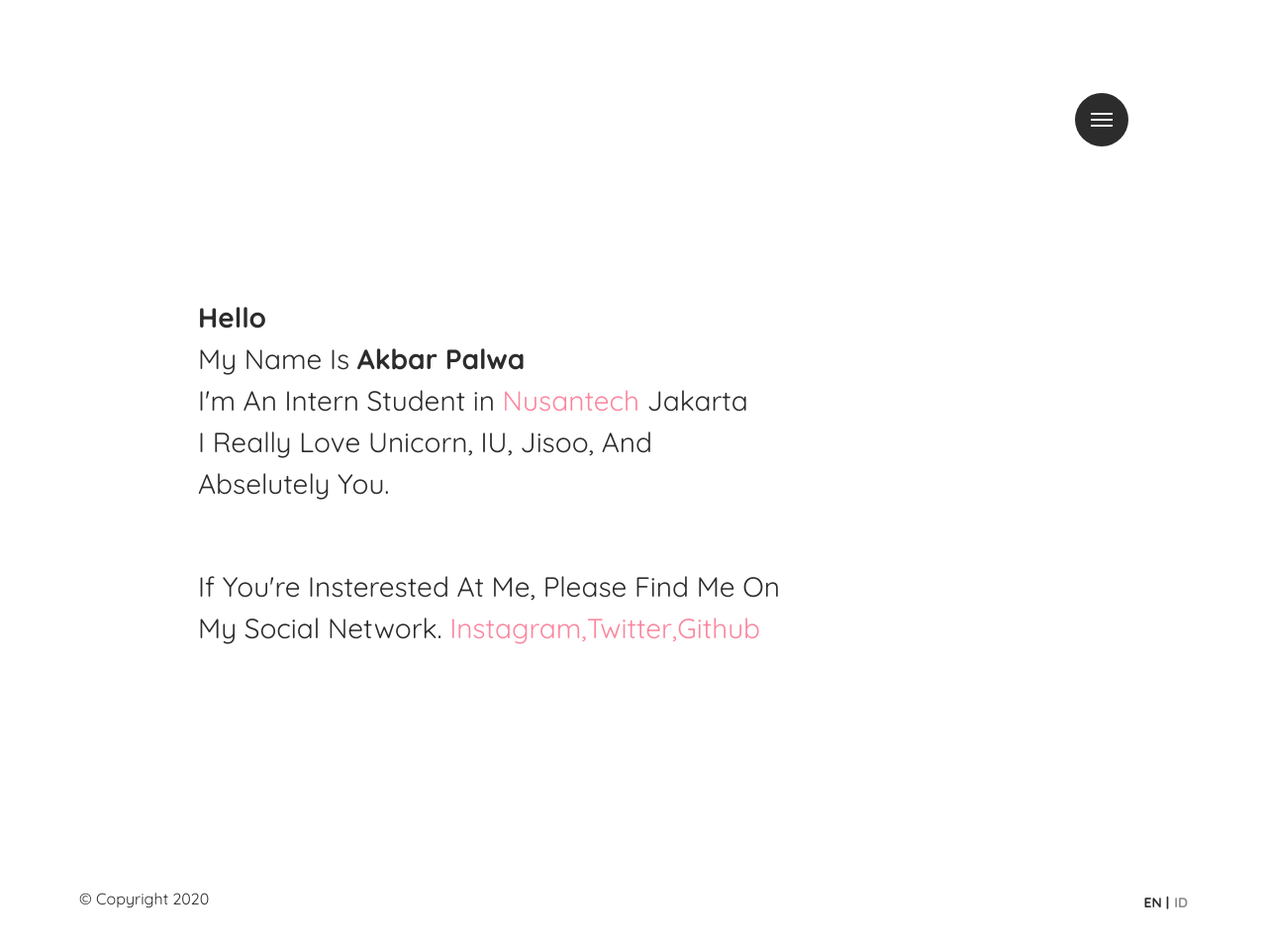
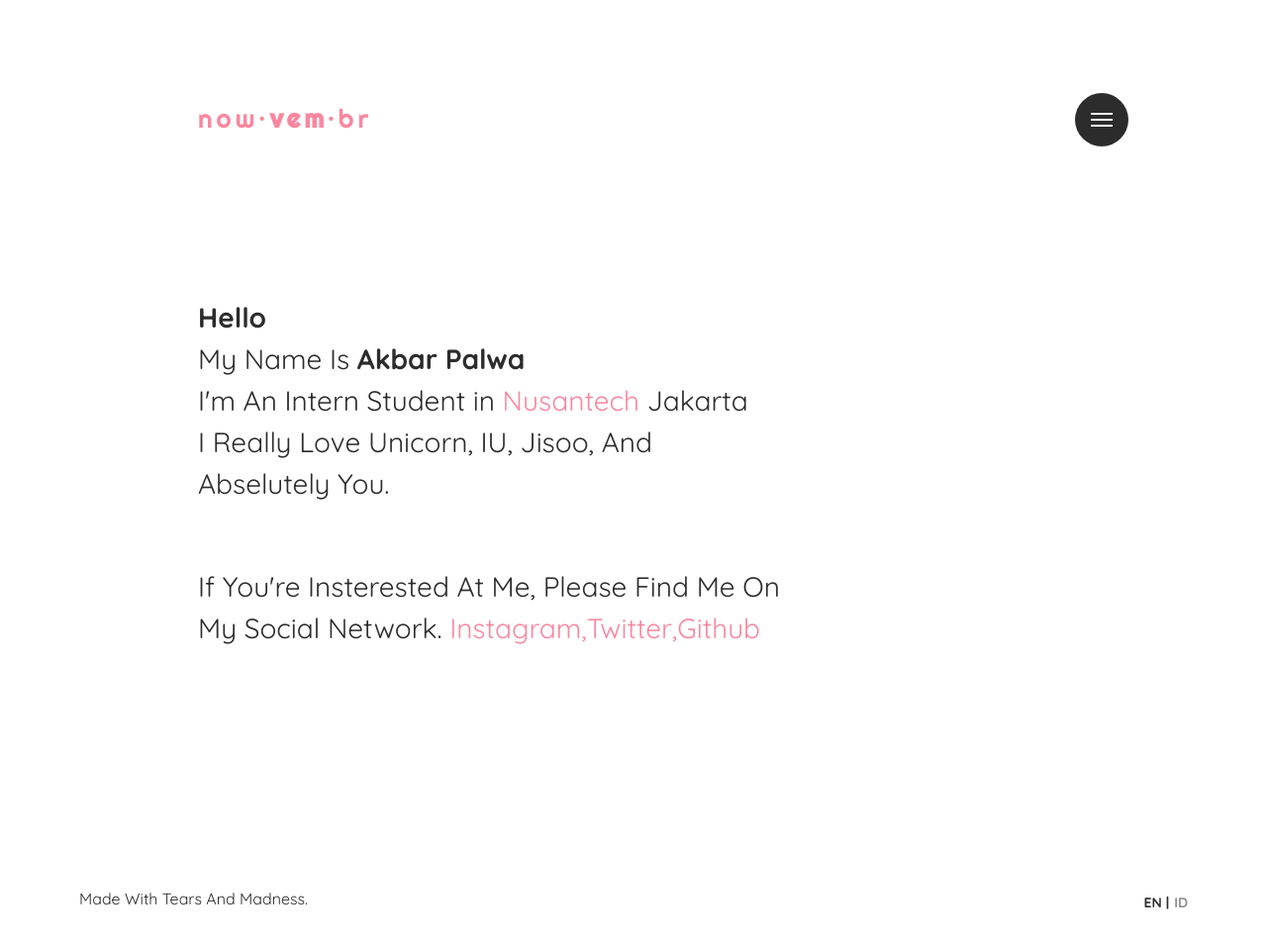
Before and after one commit to pxlwa/pxlwa.github.io, a plain HTML site: page index.html in a window 1280 px wide. Shown: the whole page at 99% size. Drawn offline with Linux system fonts and the light colour scheme.

Commit message:
ya gitu deh

```diff
--- a/index.html
+++ b/index.html
@@ -54,7 +54,7 @@
     <div class="site-container">
 
         <header class="site-header cf">
-            <div class="site-title"><a href="index.html"></a></div>
+            <div class="site-title"><a href="https://drive.google.com/open?id=0B4_lRc9xqcKwd0VyY1ZkYjdwUlRtdUI1U3l3ZUJhcnFSVkhN">now·<strong>vem</strong>·br</a></div>
 
             <div class="cf"></div>
 
@@ -69,7 +69,7 @@
 
 
          <footer class="site-footer cf">
-            <p class="footer-text">© Copyright 2020 </p>
+            <p class="footer-text">Made With Tears And Madness. </p>
             <nav class="languages" role="navigation">
               <ul>
 
```
